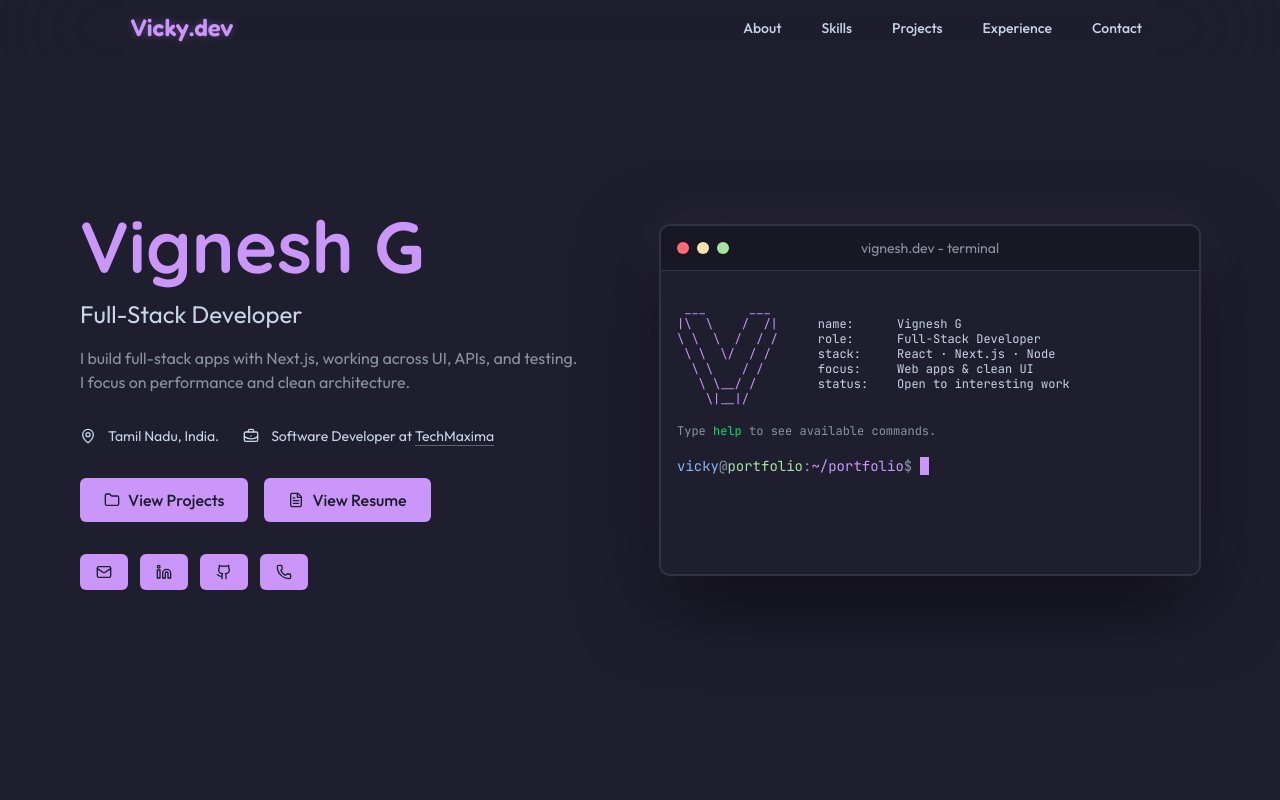
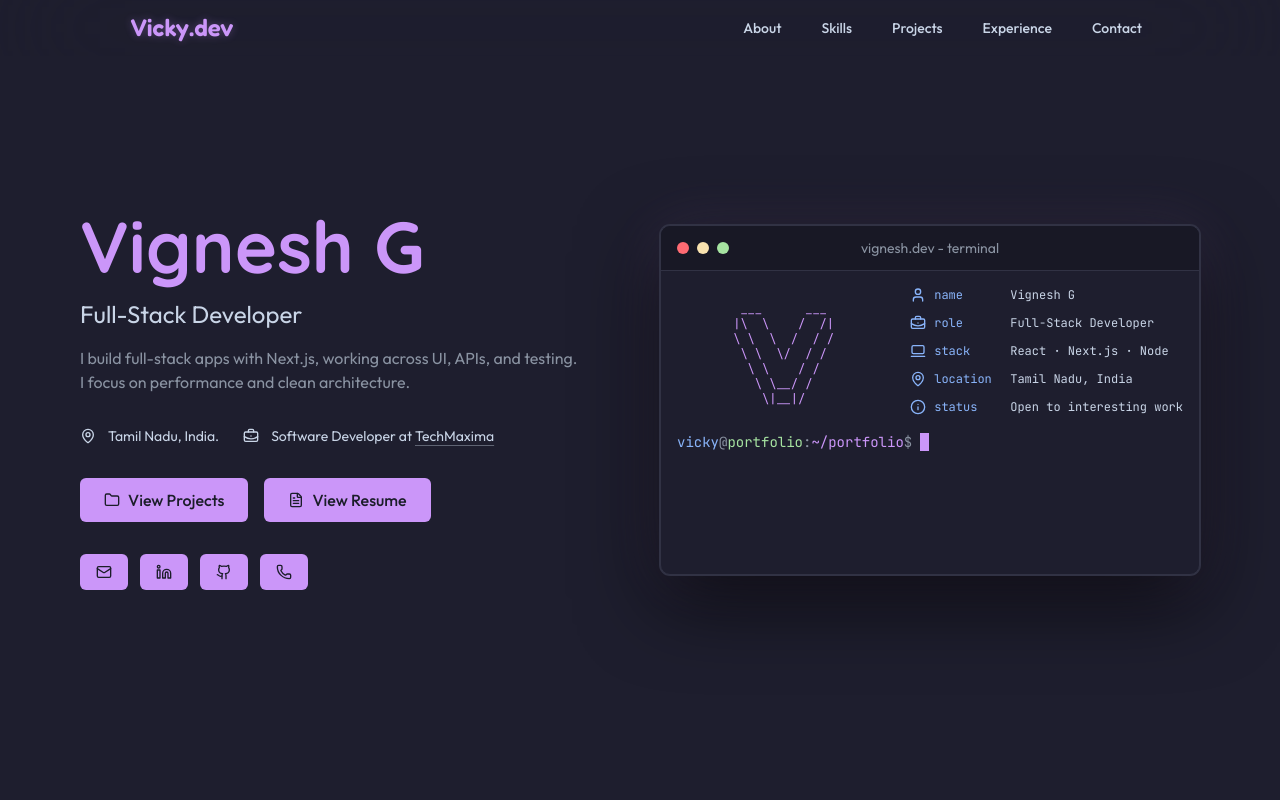
Before and after one commit to vignesh-g-05/portfolio, a React (Vite) app: page / in a window 1280 px wide. Shown: the top 800 px of the page. Built offline with nearby package versions, Linux system fonts and the light colour scheme.

Commit message:
feat(terminal): change neofetch ui

```diff
--- /dev/null
+++ b/src/features/hero/components/neofetch.tsx
@@ -0,0 +1,37 @@
+import { NEO_FETCH_ART, NEOFETCH_DATA } from "../constants/ui";
+
+const NeoFetch = () => {
+  return (
+    <div className="flex max-w-150 flex-wrap gap-5">
+      <pre className="text-primary mx-auto text-xs leading-tight">
+        {NEO_FETCH_ART}
+      </pre>
+      <NeoFetchData />
+    </div>
+  );
+};
+
+const NeoFetchData = () => {
+  return (
+    <div className="flex flex-col gap-3 text-xs">
+      {NEOFETCH_DATA.map((data) => {
+        return (
+          <div
+            key={data.label}
+            className="grid max-w-100 grid-cols-[100px_1fr]"
+          >
+            <div className="text-chart-2 flex gap-3">
+              <div className="size-3">
+                <data.Icon className="size-4" />
+              </div>
+              <div>{data.label}</div>
+            </div>
+            <div>{data.value}</div>
+          </div>
+        );
+      })}
+    </div>
+  );
+};
+
+export default NeoFetch;
--- a/src/features/hero/components/terminal.tsx
+++ b/src/features/hero/components/terminal.tsx
@@ -1,8 +1,8 @@
 import { useEffect, useRef, useState, type ReactNode } from "react";
 
-import { NEO_FETCH_ART, NEO_FETCH_TEXT } from "../constants/ui";
 import TerminalHistory from "./terminal-history";
 import TerminalPrompt from "./terminal-prompt";
+import NeoFetch from "./neofetch";
 
 export type History = {
   prompt: string;
@@ -23,7 +23,7 @@ const Terminal = () => {
   return (
     <div
       role="presentation"
-      className="bg-background border-border mx-auto hidden w-full overflow-hidden rounded-lg border text-sm md:block"
+      className="bg-background border-border mx-auto w-full overflow-hidden rounded-lg border text-sm md:block"
       style={{
         boxShadow: `0 0 0 1px var(--border),
                     0 25px 80px rgba(0,0,0,.7),
@@ -42,17 +42,7 @@ const Terminal = () => {
         </p>
       </div>
       <div className="scrollbar-minimal aspect-video space-y-4 overflow-auto p-4 font-mono text-sm">
-        <div className="flex flex-wrap">
-          <pre className="text-primary mr-10 text-xs leading-tight">
-            {NEO_FETCH_ART}
-          </pre>
-          <pre className="text-xs leading-tight">{NEO_FETCH_TEXT}</pre>
-        </div>
-
-        <p className="text-muted-foreground mt-2 w-full text-xs">
-          Type <span className="text-green-400">help</span> to see available
-          commands.
-        </p>
+        <NeoFetch />
         <TerminalHistory history={history} />
 
         <TerminalPrompt
--- a/src/features/hero/constants/ui.tsx
+++ b/src/features/hero/constants/ui.tsx
@@ -1,3 +1,11 @@
+import {
+  BriefcaseBusiness,
+  Info,
+  LaptopMinimal,
+  MapPin,
+  User,
+} from "lucide-react";
+
 export const NEO_FETCH_ART = `
  ___      ___
 |\\  \\    /  /|
@@ -7,14 +15,34 @@ export const NEO_FETCH_ART = `
    \\ \\__/ /
     \\|__|/
 `;
-export const NEO_FETCH_TEXT = `
 
-name:      Vignesh G
-role:      Full-Stack Developer
-stack:     React · Next.js · Node
-focus:     Web apps & clean UI
-status:    Open to interesting work
-`;
+export const NEOFETCH_DATA = [
+  {
+    Icon: User,
+    label: "name",
+    value: "Vignesh G",
+  },
+  {
+    Icon: BriefcaseBusiness,
+    label: "role",
+    value: "Full-Stack Developer",
+  },
+  {
+    Icon: LaptopMinimal,
+    label: "stack",
+    value: "React · Next.js · Node",
+  },
+  {
+    Icon: MapPin,
+    label: "location",
+    value: "Tamil Nadu, India",
+  },
+  {
+    Icon: Info,
+    label: "status",
+    value: "Open to interesting work",
+  },
+];
 
 export const PROMPT_COMPONENT = (
   <span className="mr-2 inline-block">
--- a/src/features/hero/index.tsx
+++ b/src/features/hero/index.tsx
@@ -5,7 +5,7 @@ const Hero = () => {
   return (
     <section
       aria-label="Introduction"
-      className="mt-30 grid items-center gap-10 md:mt-0 md:h-screen md:grid-cols-2"
+      className="mt-30 grid items-center gap-10 md:mt-0 md:h-screen lg:grid-cols-2"
     >
       <HeroDetails />
       <Terminal />
```
